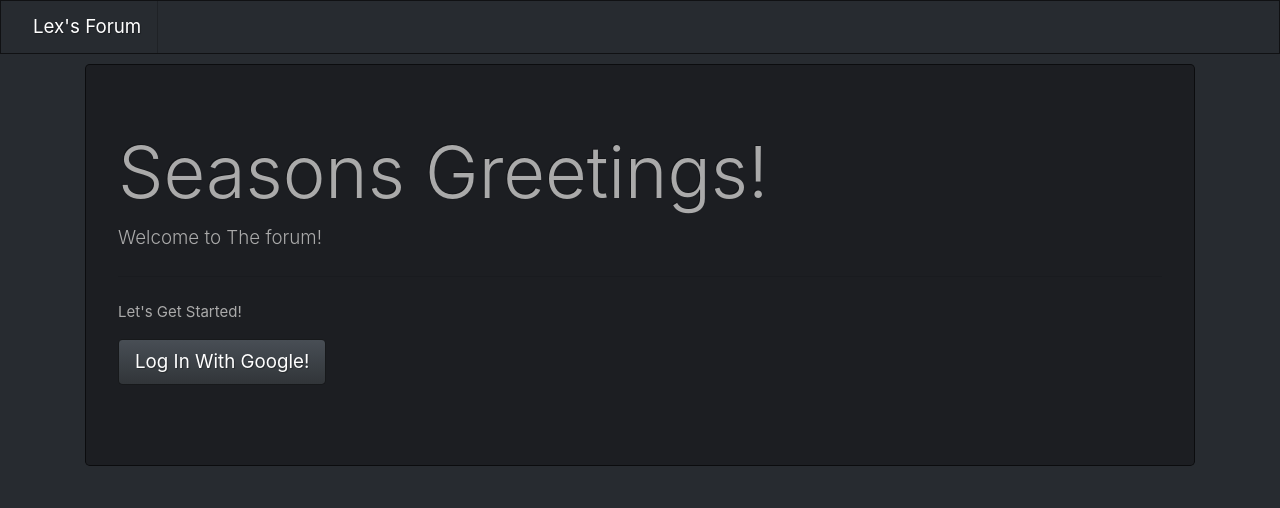
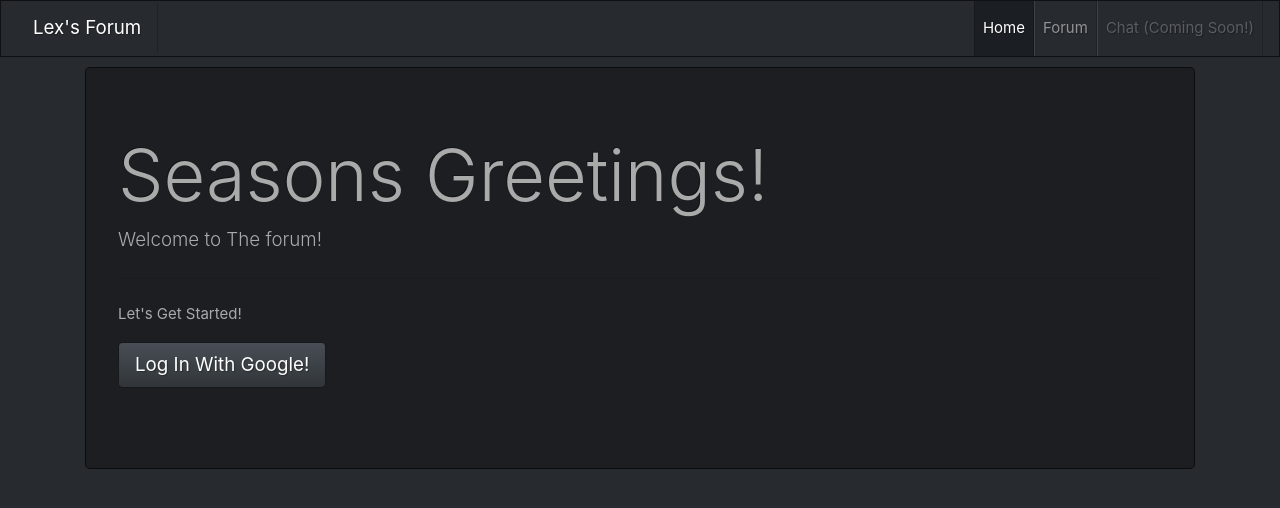
Before and after one commit to LexTheMenace/Practice_Forum, a React (Create React App) app in the folder client/: page / in a window 1280 px wide. Shown: the top 508 px of the page. Built offline with nearby package versions, Linux system fonts and the light colour scheme.

Commit message:
navbar menu, Link instead of a

```diff
--- a/client/src/components/layout/AppNav.js
+++ b/client/src/components/layout/AppNav.js
@@ -1,14 +1,38 @@
-import React from 'react'
+import React, { useState } from 'react';
+import { Link } from 'react-router-dom';
 
-export default function AppNav() {
-    return (
+const AppNav = () => {
+  const [open, setOpen] = useState(false);
 
-        <nav style={{marginBottom: '10px'}}className="navbar navbar-expand-lg navbar-dark bg-dark">
-        <a className="navbar-brand" href="/">Lex's Forum</a>
-       {/*  <button className="navbar-toggler" type="button" data-toggle="collapse" data-target="#navbarColor02" aria-controls="navbarColor02" aria-expanded="false" aria-label="Toggle navigation">
-          <span className="navbar-toggler-icon"></span>
-        </button> */}
+  const toggle = () => setOpen(!open);
 
+  return (
+    <nav style={{marginBottom: '10px'}} className="navbar navbar-expand-lg navbar-dark bg-dark">
+        <Link className="navbar-brand" to="/">Lex's Forum</Link>
+        <button onClick={toggle} class="navbar-toggler" type="button" data-toggle="collapse" data-target="#navbarColor02" aria-controls="navbarColor02" aria-expanded="true" aria-label="Toggle navigation">
+    <span class="navbar-toggler-icon"></span>
+  </button>
+
+  <div class={`navbar-collapse collapse ${open ? 'show' : 'hide'} `} id="navbarColor02">
+    <ul class="navbar-nav ml-auto">
+      <li class={`nav-item ${window.location.hash === '#/' ? 'active' : ''}`}>
+        <Link class="nav-link" to="/" onClick={() => setOpen(false)}>Home</Link>
+      </li>
+      <li className={`nav-item ${window.location.pathname === '#/forum' ? 'active' : ''}`}>
+        <Link className="nav-link" to="/forum" onClick={() => setOpen(false)}>Forum </Link>
+      </li>
+      <li className="nav-item">
+        <Link className="nav-link disabled" to="/chat" >Chat (Coming Soon!)</Link>
+      </li>
+{/*     { check if user is admin and render admin link &&
+ <li className="nav-item">
+ <Link className="nav-link" to="/">Admin</Link>
+</li>
+    }  */}
+    </ul>
+  </div>
       </nav>
     )
-}
+  }
+
+  export default AppNav;
```
Also changed, not shown: 1 other file (tests, documents, lock files or other folders).
